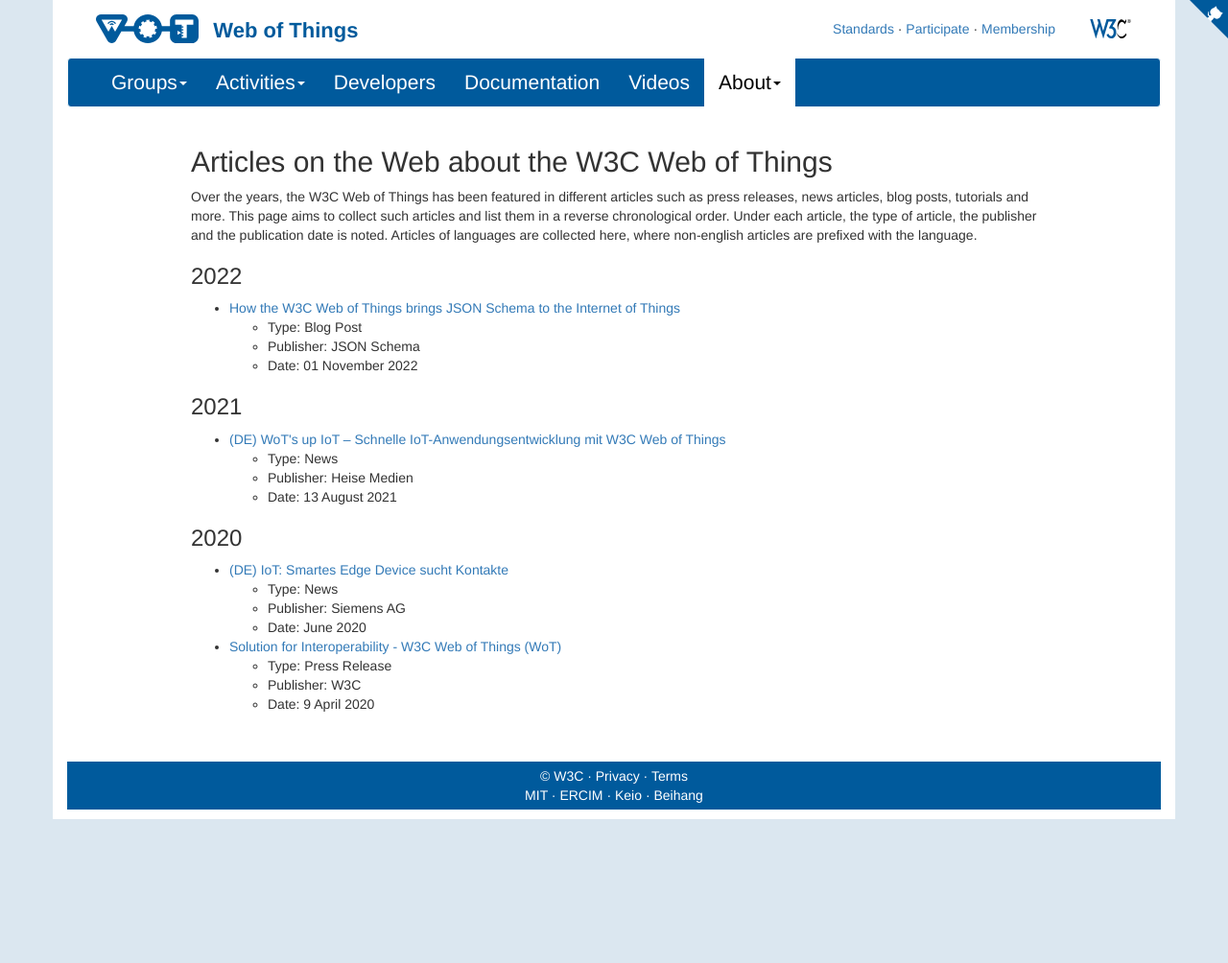
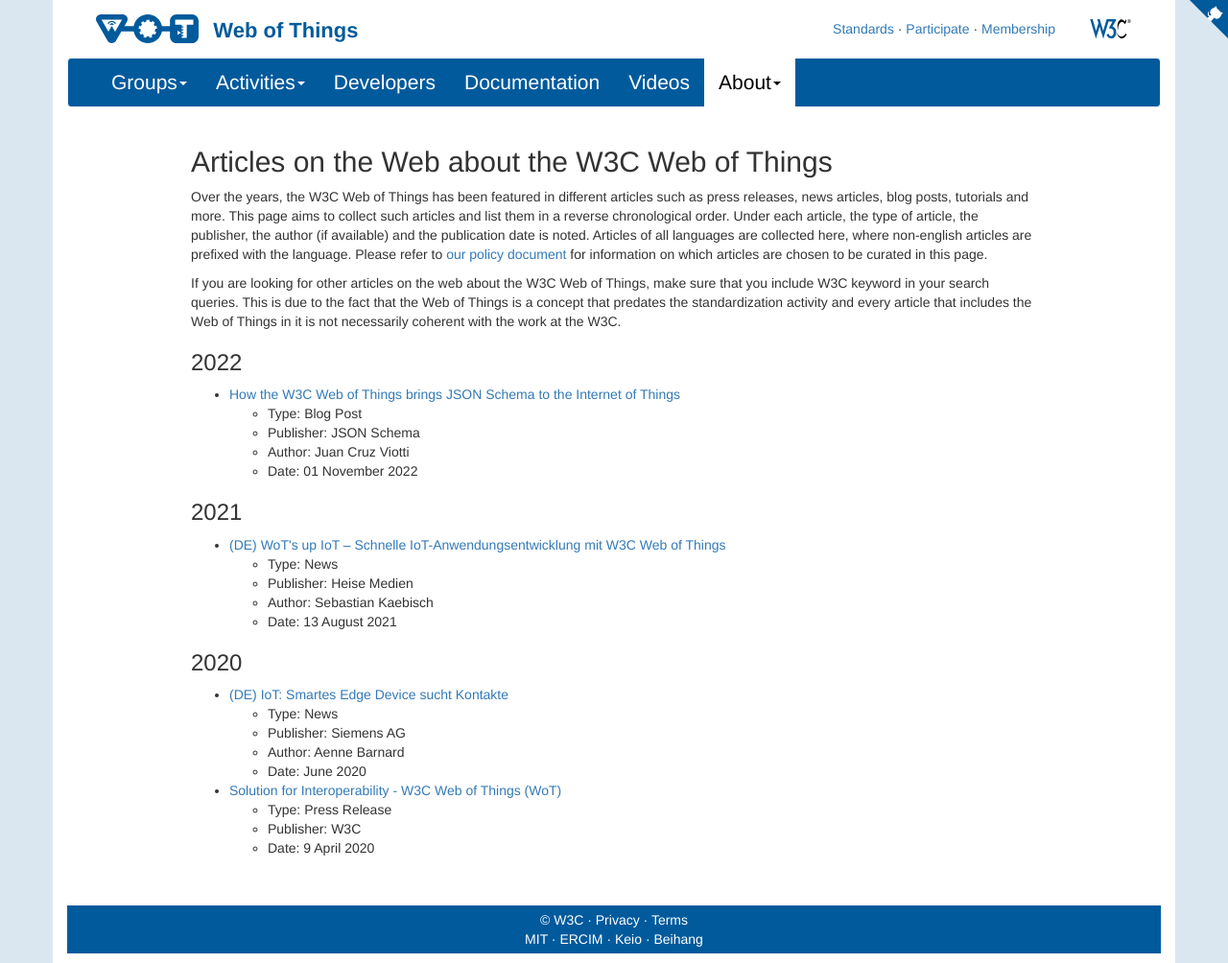
Before and after one commit to w3c/wot-marketing, a Jekyll site: the page built from docs/about/articles/index.html, in a window 1280 px wide. Shown: the whole page at 96% size. Built offline with Jekyll 4.4.1, drawn with Linux system fonts in a browser that asks for light colours; nearby versions of some CDN libraries; comment, search, counter and statistics services are not loaded; before the commit the page ends 900 px from its top, so only the background shows below that.

Commit message:
add help on search and author names

```diff
--- a/docs/about/articles/index.html
+++ b/docs/about/articles/index.html
@@ -17,8 +17,17 @@
 		Over the years, the W3C Web of Things has been featured in different articles such as press releases, news articles,
 		blog posts, tutorials and more.
 		This page aims to collect such articles and list them in a reverse chronological order.
-		Under each article, the type of article, the publisher and the publication date is noted.
-		Articles of languages are collected here, where non-english articles are prefixed with the language.
+		Under each article, the type of article, the publisher, the author (if available) and the publication date is noted.
+		Articles of all languages are collected here, where non-english articles are prefixed with the language.
+		Please refer to <a href="https://github.com/w3c/wot-marketing/blob/main/Article_Policy.md" target="_blank">
+		our policy document</a>  for information on which articles are chosen to be curated in this page.
+	</p>
+
+	<p>
+		If you are looking for other articles on the web about the W3C Web of Things, make sure that you include W3C
+		keyword in your search queries.
+		This is due to the fact that the Web of Things is a concept that predates the standardization activity and
+		every article that includes the Web of Things in it is not necessarily coherent with the work at the W3C.
 	</p>
 
 	<h3>2022</h3>
@@ -30,6 +39,7 @@
 			<ul>
 				<li>Type: Blog Post</li>
 				<li>Publisher: JSON Schema</li>
+				<li>Author: Juan Cruz Viotti</li>
 				<li>Date: 01 November 2022</li>
 			</ul>
 		</li>
@@ -45,6 +55,7 @@
 			<ul>
 				<li>Type: News</li>
 				<li>Publisher: Heise Medien</li>
+				<li>Author: Sebastian Kaebisch</li>
 				<li>Date: 13 August 2021</li>
 			</ul>
 		</li>
@@ -59,6 +70,7 @@
 				<ul>
 					<li>Type: News</li>
 					<li>Publisher: Siemens AG</li>
+					<li>Author: Aenne Barnard</li>
 					<li>Date: June 2020</li>
 				</ul>
 			</li>
```
